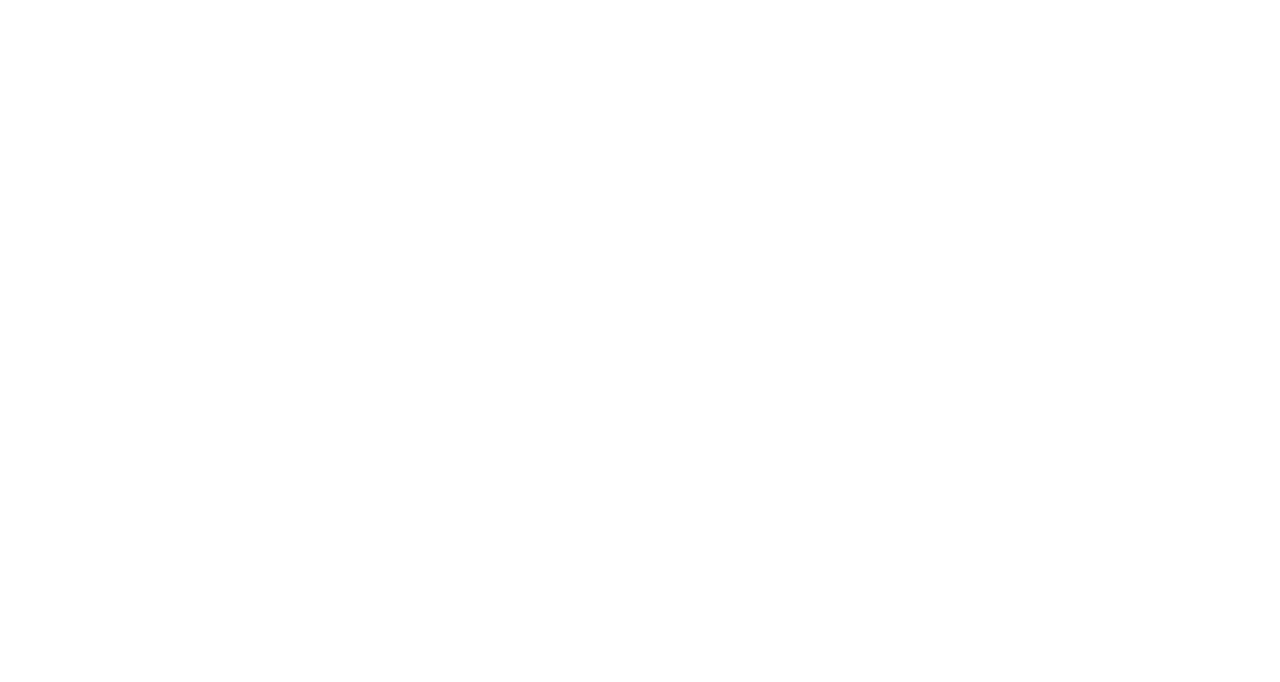
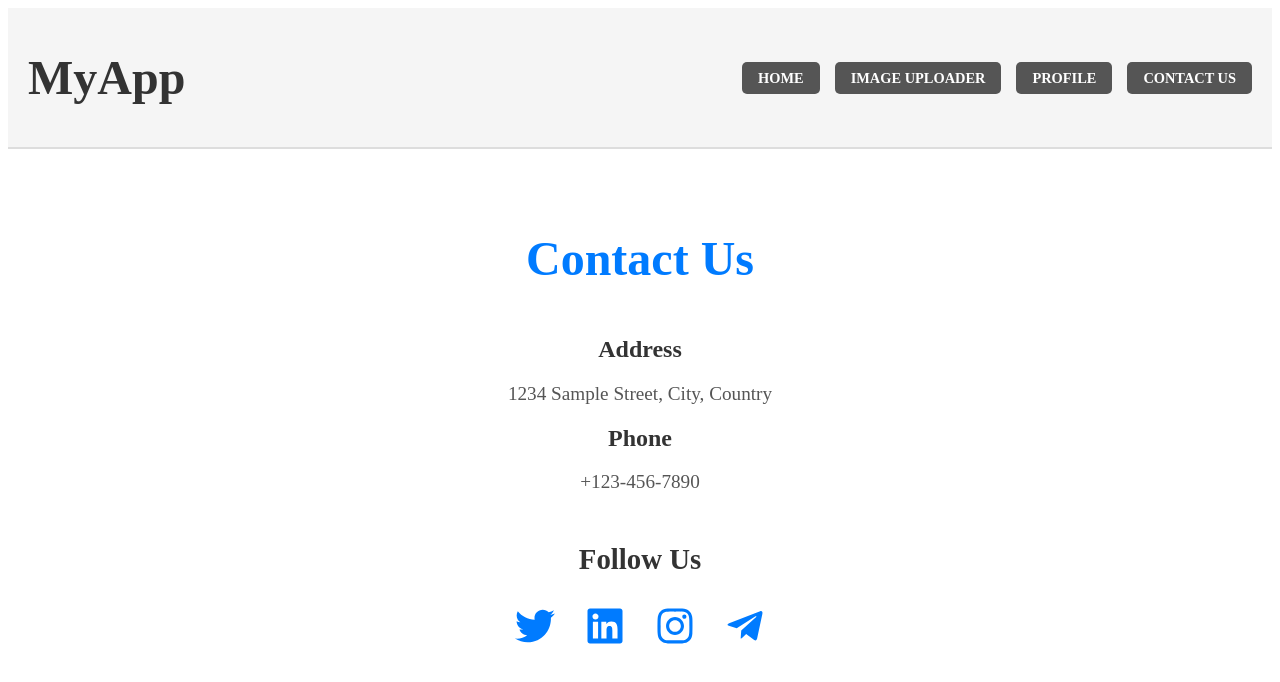
Before and after one commit to DoniJ12/Grad-App, a React (Vite) app: page /contact in a window 1280 px wide. Before the commit this address had no page. Shown: the top 682 px of the page. Built offline with nearby package versions, Linux system fonts and the light colour scheme.

Commit message:
Added the contact page

```diff
--- a/package.json
+++ b/package.json
@@ -12,6 +12,7 @@
   "dependencies": {
     "react": "^18.3.1",
     "react-dom": "^18.3.1",
+    "react-icons": "^5.3.0",
     "react-router-dom": "^6.26.2"
   },
   "devDependencies": {
--- a/src/App.jsx
+++ b/src/App.jsx
@@ -2,18 +2,20 @@
 import { BrowserRouter as Router, Route, Routes } from 'react-router-dom';
 import HomePage from './HomePage';
 import ImageUploader from './ImageUploader';
-import Profile from './Profile'; // Import Profile
+import Profile from './Profile';
+import ContactUs from './ContactUs'; // Import ContactUs page
 
-function App() {
+const App = () => {
   return (
     <Router>
       <Routes>
         <Route path="/" element={<HomePage />} />
         <Route path="/upload" element={<ImageUploader />} />
-        <Route path="/profile" element={<Profile />} /> {/* Add Profile Route */}
+        <Route path="/profile" element={<Profile />} />
+        <Route path="/contact" element={<ContactUs />} /> {/* Add Contact Us route */}
       </Routes>
     </Router>
   );
-}
+};
 
 export default App;
--- /dev/null
+++ b/src/ContactUs.jsx
@@ -0,0 +1,89 @@
+import React from 'react';
+import Header from './Header'; // Import the Header component
+import { FaTwitter, FaLinkedin, FaInstagram, FaTelegramPlane } from 'react-icons/fa'; // Icons for social media
+
+const ContactUs = () => {
+  return (
+    <div>
+      <Header />
+      <div style={styles.container}>
+        <h1 style={styles.title}>Contact Us</h1>
+
+        <div style={styles.infoSection}>
+          <h2 style={styles.infoTitle}>Address</h2>
+          <p style={styles.infoText}>1234 Sample Street, City, Country</p>
+
+          <h2 style={styles.infoTitle}>Phone</h2>
+          <p style={styles.infoText}>+123-456-7890</p>
+        </div>
+
+        <div style={styles.socialSection}>
+          <h2 style={styles.socialTitle}>Follow Us</h2>
+          <div style={styles.socialIcons}>
+            <a href="https://twitter.com" target="_blank" rel="noopener noreferrer" style={styles.socialButton}>
+              <FaTwitter size={40} />
+            </a>
+            <a href="https://linkedin.com" target="_blank" rel="noopener noreferrer" style={styles.socialButton}>
+              <FaLinkedin size={40} />
+            </a>
+            <a href="https://instagram.com" target="_blank" rel="noopener noreferrer" style={styles.socialButton}>
+              <FaInstagram size={40} />
+            </a>
+            <a href="https://telegram.org" target="_blank" rel="noopener noreferrer" style={styles.socialButton}>
+              <FaTelegramPlane size={40} />
+            </a>
+          </div>
+        </div>
+      </div>
+    </div>
+  );
+};
+
+const styles = {
+  container: {
+    maxWidth: '1200px',
+    margin: '0 auto',
+    padding: '50px 20px',
+    textAlign: 'center',
+    color: '#333',
+  },
+  title: {
+    fontSize: '3rem',
+    fontWeight: 'bold',
+    marginBottom: '50px',
+    color: '#007bff',
+  },
+  infoSection: {
+    marginBottom: '50px',
+  },
+  infoTitle: {
+    fontSize: '1.5rem',
+    fontWeight: 'bold',
+    marginBottom: '10px',
+    color: '#333',
+  },
+  infoText: {
+    fontSize: '1.2rem',
+    color: '#555',
+  },
+  socialSection: {
+    marginTop: '50px',
+  },
+  socialTitle: {
+    fontSize: '1.8rem',
+    fontWeight: 'bold',
+    marginBottom: '30px',
+  },
+  socialIcons: {
+    display: 'flex',
+    justifyContent: 'center',
+    gap: '30px',
+  },
+  socialButton: {
+    color: '#007bff',
+    textDecoration: 'none',
+    transition: 'transform 0.3s ease',
+  },
+};
+
+export default ContactUs;
--- a/src/Header.jsx
+++ b/src/Header.jsx
@@ -4,13 +4,24 @@
 const Header = () => {
   return (
     <header style={styles.header}>
-      <div style={styles.logo}>MyApp</div>
+      <div style={styles.logo}>
+        <h1>MyApp</h1>
+      </div>
       <nav style={styles.nav}>
-        <Link to="/" style={styles.navItem}>Home</Link>
-        <Link to="/upload" style={styles.navItem}>Image Uploader</Link>
-        <Link to="/profile" style={styles.navItem}>Profile</Link>
-        <a href="#contact" style={styles.navItem}>Contact Us</a>
-        <a href="#about" style={styles.navItem}>About</a>
+        <ul style={styles.navList}>
+          <li>
+            <Link to="/" style={styles.navItem}>Home</Link>
+          </li>
+          <li>
+            <Link to="/upload" style={styles.navItem}>Image Uploader</Link>
+          </li>
+          <li>
+            <Link to="/profile" style={styles.navItem}>Profile</Link>
+          </li>
+          <li>
+            <Link to="/contact" style={styles.navItem}>Contact Us</Link>
+          </li>
+        </ul>
       </nav>
     </header>
   );
@@ -21,23 +32,39 @@
     display: 'flex',
     justifyContent: 'space-between',
     alignItems: 'center',
-    padding: '10px 20px',
+    padding: '10px 20px',  // Reduced padding for a more compact header
     backgroundColor: '#f5f5f5',
-    boxShadow: '0 4px 6px rgba(0,0,0,0.1)',
+    borderBottom: '2px solid #ddd',
   },
   logo: {
-    fontSize: '1.5rem',
+    fontSize: '1.5rem',  // Smaller logo font size
     fontWeight: 'bold',
+    color: '#333',
   },
   nav: {
     display: 'flex',
-    gap: '15px',
+    alignItems: 'center',
+  },
+  navList: {
+    display: 'flex',
+    listStyle: 'none',
+    margin: 0,
+    padding: 0,
   },
   navItem: {
+    marginLeft: '15px',  // Reduced margin between buttons
+    padding: '8px 16px',  // Slightly reduced button size
+    fontSize: '0.9rem',  // Smaller font for the buttons
+    fontWeight: 'bold',
     textDecoration: 'none',
-    color: '#333',
-    fontSize: '1rem',
-    cursor: 'pointer',
+    color: '#fff',
+    backgroundColor: '#555',
+    borderRadius: '5px',
+    transition: 'background-color 0.3s ease',
+    textTransform: 'uppercase',
+  },
+  navItemHover: {
+    backgroundColor: '#333',
   },
 };
 
```
Also changed, not shown: 1 other file (tests, documents, lock files or other folders).
